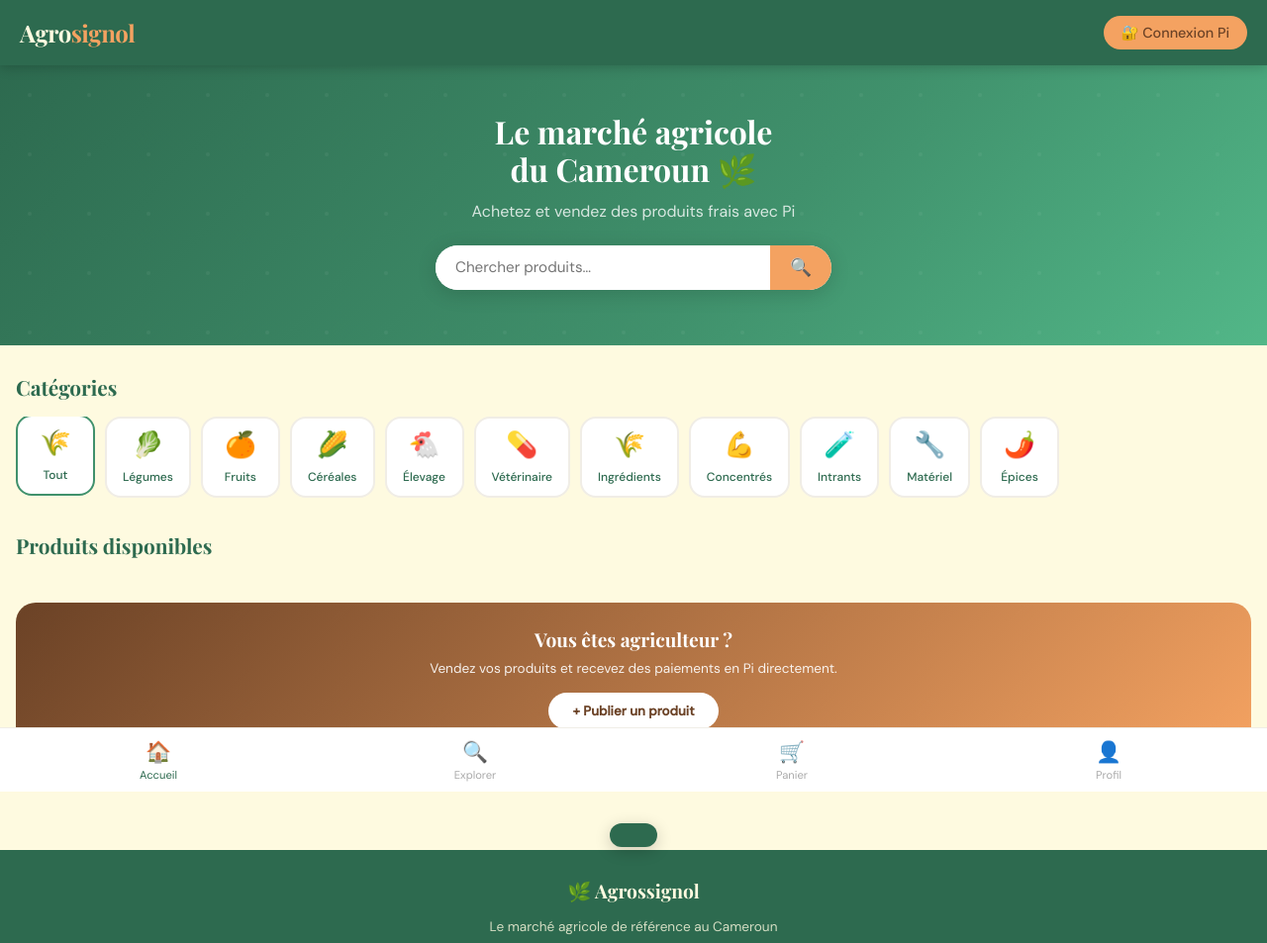
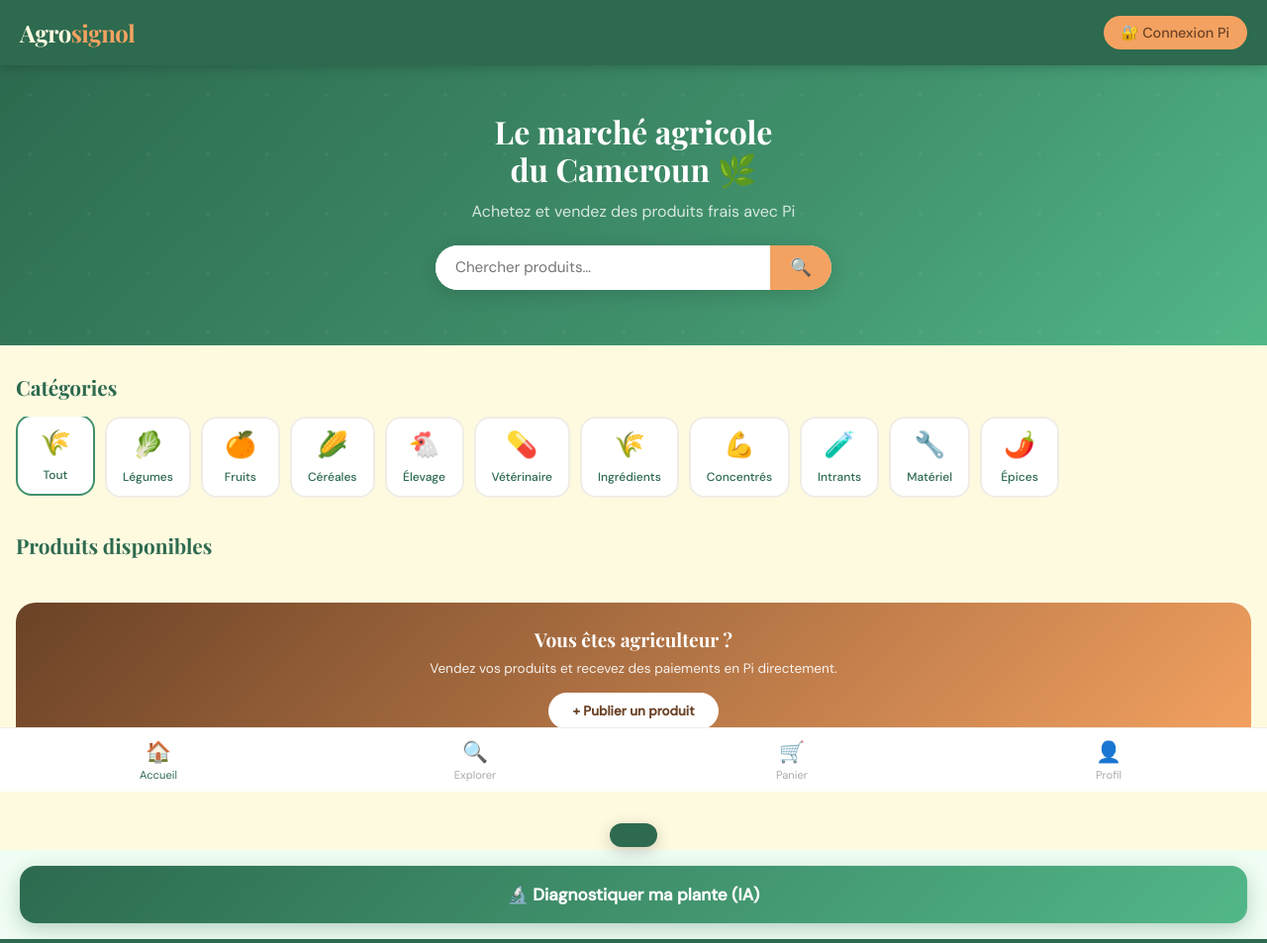
Before and after one commit to Gozomor237/Agrossignol-, a plain HTML site: page index.html in a window 1280 px wide. Shown: the top 953 px of the page at 99% size. Drawn offline with nearby package versions, Linux system fonts and the light colour scheme; a script that the page names is missing.

Commit message:
Update index.html

```diff
--- a/index.html
+++ b/index.html
@@ -603,7 +603,23 @@
 
   renderProducts(products);
 </script>
-<!-- FOOTER -->
+<!-- BOUTON DIAGNOSTIC IA -->
+<div style="padding:16px 20px; background:#f0fdf4;">
+  <a href="agrossignol-diagnostic-1.html" style="text-decoration:none;">
+    <div style="
+      background: linear-gradient(135deg, #2d6a4f, #52b788);
+      color: white;
+      border-radius: 16px;
+      padding: 18px;
+      text-align: center;
+      font-size: 17px;
+      font-weight: 600;
+      box-shadow: 0 6px 20px rgba(45,106,79,0.3);
+    ">
+      🔬 Diagnostiquer ma plante (IA)
+    </div>
+  </a>
+</div><!-- FOOTER -->
 <div style="
   background: var(--vert);
   color: var(--creme);
```
